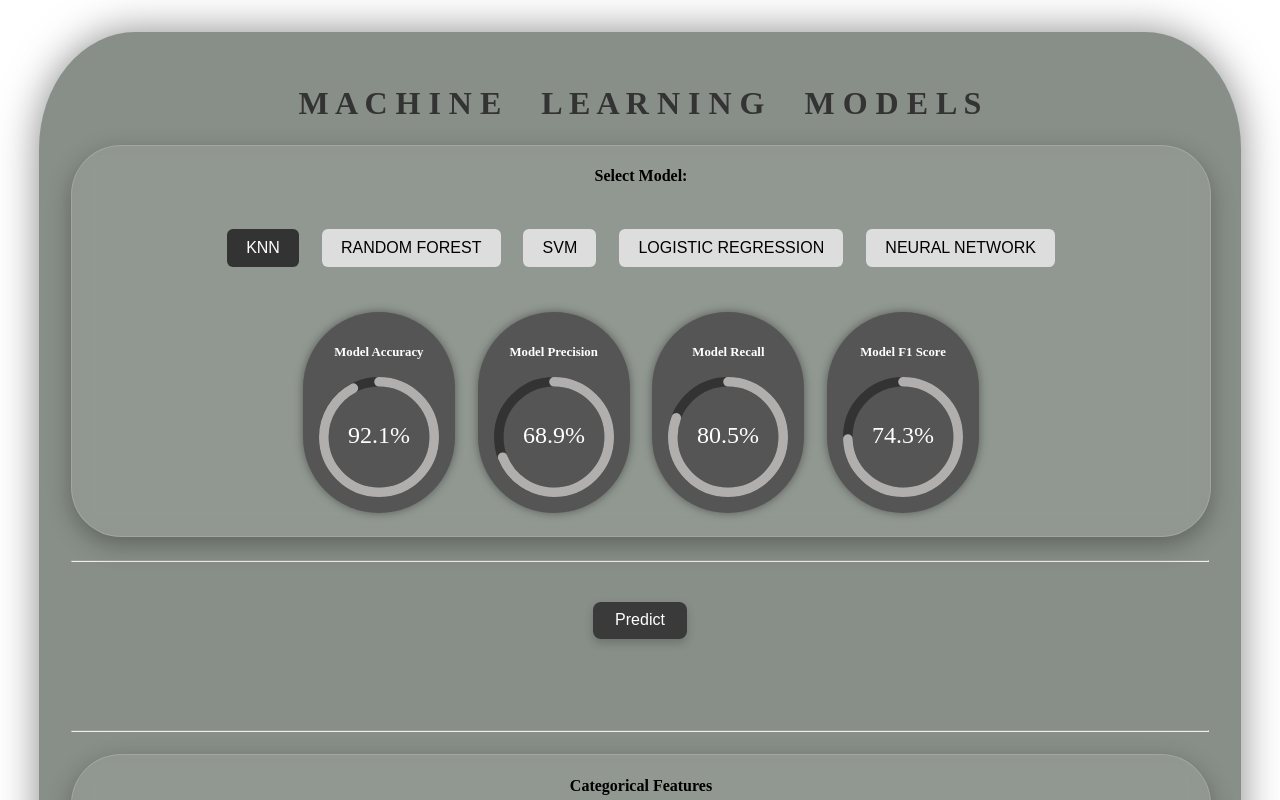
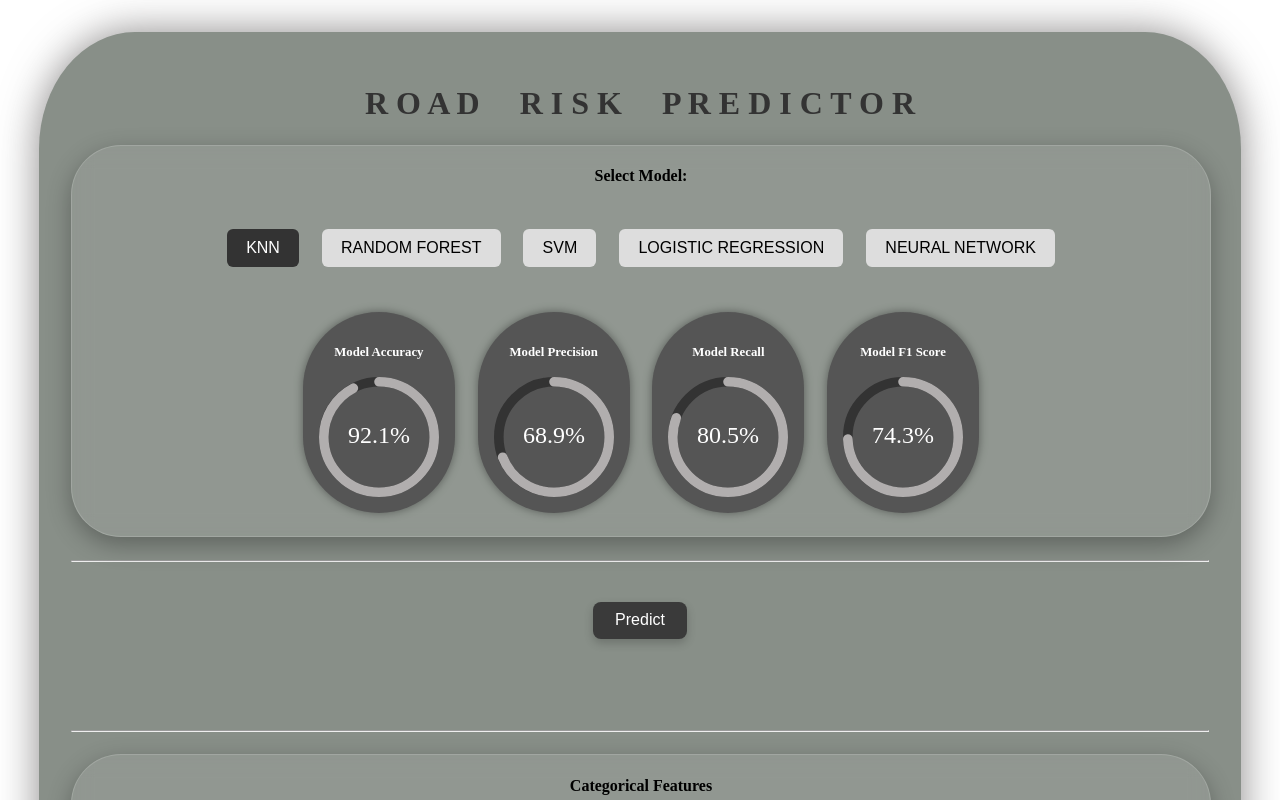
Before and after one commit to Jaturaput-Jongsubcharoen/ML_client, a React (Vite) app: page / in a window 1280 px wide. Shown: the top 800 px of the page. Built offline with nearby package versions, Linux system fonts and the light colour scheme.

Commit message:
Jaturaput_update24

```diff
--- a/src/App.jsx
+++ b/src/App.jsx
@@ -122,8 +122,9 @@ function App() {
 
   return (
     <>
-      <div className="container-for-body">
-        <h1>M A C H I N E &nbsp;&nbsp;&nbsp; L E A R N I N G &nbsp;&nbsp;&nbsp; M O D E L S</h1>
+      <div>
+        <div className="container-for-body">
+        <h1>R O A D &nbsp;&nbsp;&nbsp; R I S K &nbsp;&nbsp;&nbsp; P R E D I C T O R</h1>
           <div className="model-button-main-group">
           <h4>Select Model:</h4>
           <div className="model-button-group">
@@ -281,7 +282,7 @@ function App() {
           </div>
         </div>
         <br />
-
+        </div>
       </div>
     </>
   );
```
